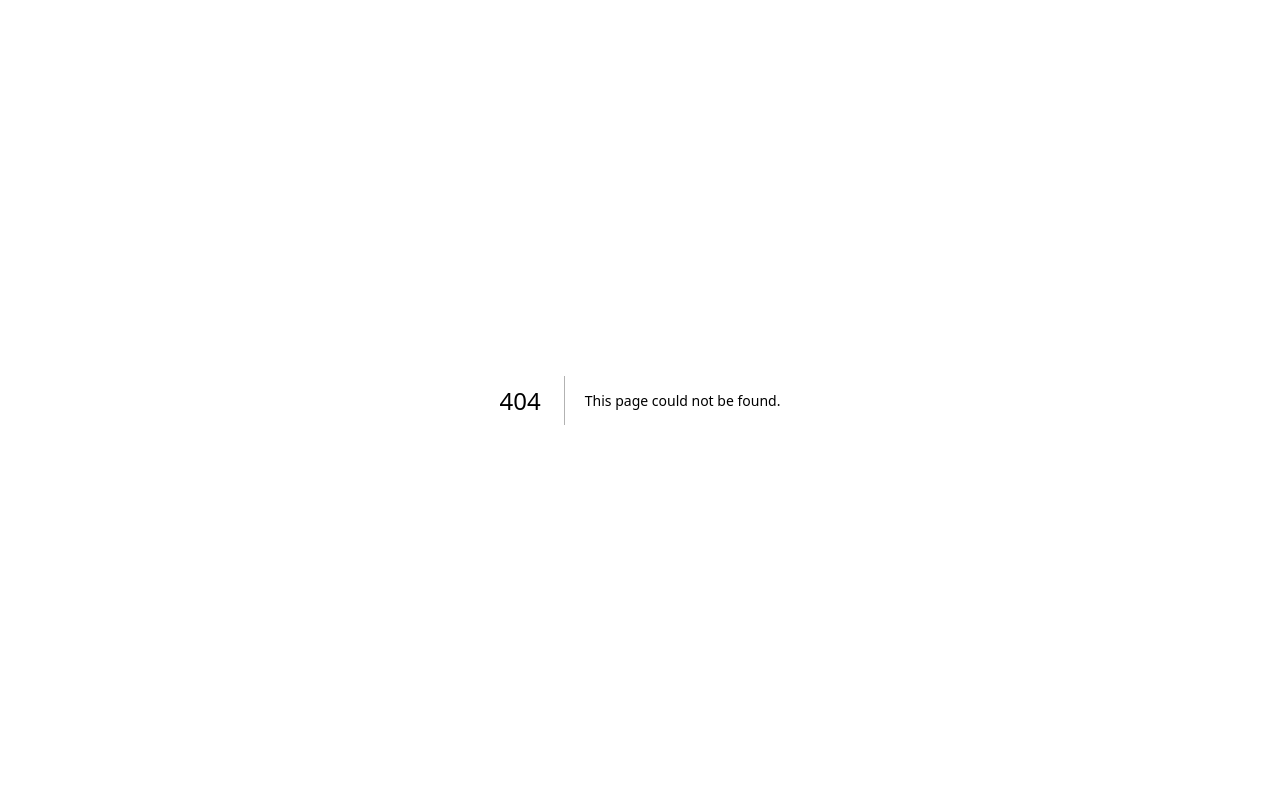
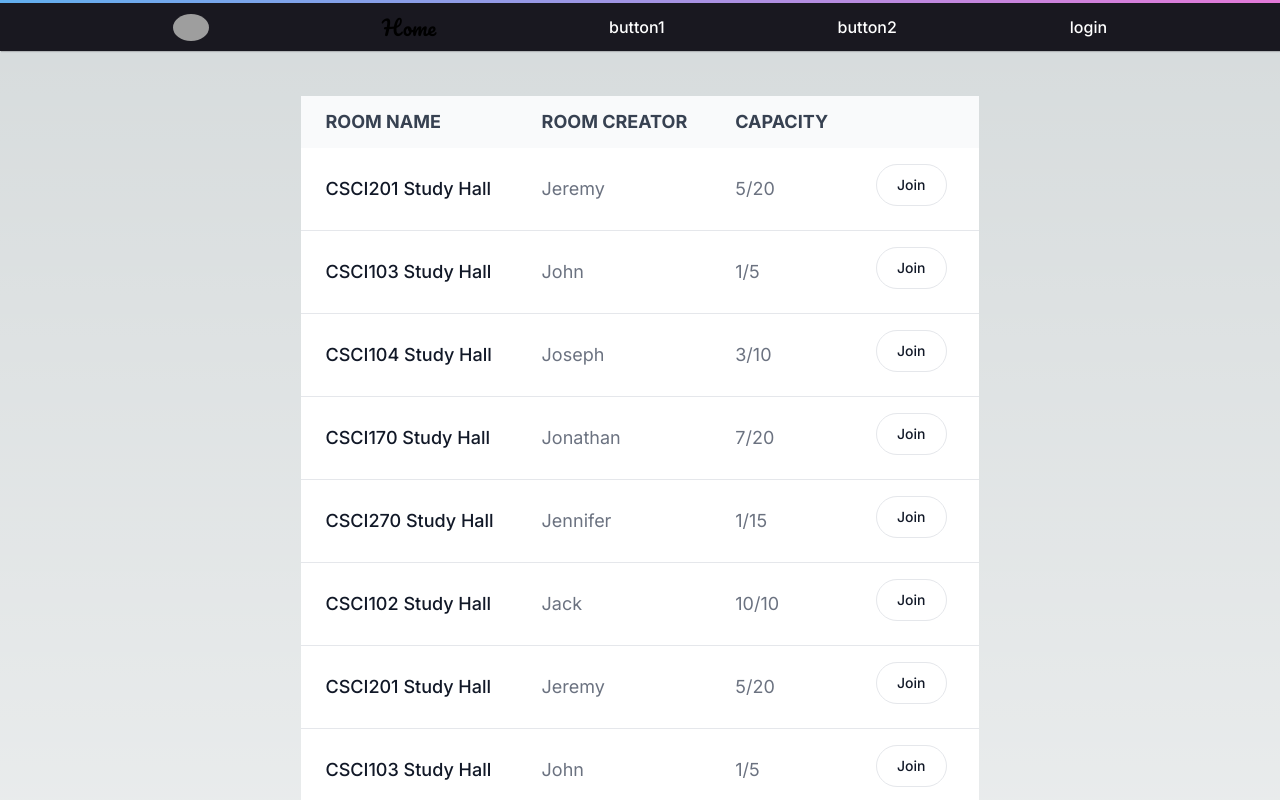
Before and after one commit to Ausbxuse/study-buddy, a Next.js app: page /table in a window 1280 px wide. Before the commit this address had no page. Shown: the top 800 px of the page. Built offline with nearby package versions, Linux system fonts and the light colour scheme; grey boxes are pictures that could not be loaded.

Commit message:
Devanshu Requested Commit
A simple form page and a simple login page still WIP.

```diff
--- /dev/null
+++ b/app/login/page.jsx
@@ -0,0 +1,38 @@
+'use client';
+import { useState } from 'react'
+import Image from 'next/image'
+import Nav from '../../components/nav'
+import '../globals.css'
+
+export default function Table() {
+  return (
+  <main className="flex min-h-screen flex-col items-center justify-between p-24 bg-gradient-to-t from-white via-white dark:from-black dark:via-black lg:static lg:h-auto lg:w-auto lg:bg-none"><Nav></Nav>
+  <div class="w-full max-w-xs">
+  <form class="bg-white shadow-md rounded px-8 pt-6 pb-8 mb-4 center" action=""/**TODO: Insert **/>
+    <div class="mb-4">
+      <label class="block text-gray-700 text-sm font-bold mb-2" for="username">
+        Username
+      </label>
+      <input class="shadow appearance-none border rounded w-full py-2 px-3 text-gray-700 leading-tight focus:outline-none focus:shadow-outline" id="username" type="text" placeholder="Username"/>
+    </div>
+    <div class="mb-6">
+      <label class="block text-gray-700 text-sm font-bold mb-2" for="password">
+        Password
+      </label>
+      <input class="shadow appearance-none border border-red-500 rounded w-full py-2 px-3 text-gray-700 mb-3 leading-tight focus:outline-none focus:shadow-outline" id="password" type="password" placeholder="******************"/>
+      <p class="text-red-500 text-xs italic">Please choose a password.</p>
+    </div>
+    <div class="flex items-center justify-between">
+      <button class="bg-blue-500 hover:bg-blue-700 text-white font-bold py-2 px-4 rounded focus:outline-none focus:shadow-outline" type="button">
+        Sign In
+      </button>
+      <a class="inline-block align-baseline font-bold text-sm text-blue-500 hover:text-blue-800" href="#">
+        Forgot Password?
+      </a>
+      </div>
+    </form>
+    <p class="text-center text-gray-500 text-xs">
+      &copy;2023 Study Buddy Co. All rights reserved.
+    </p>
+  </div></main>)
+}
--- /dev/null
+++ b/app/table/page.jsx
@@ -0,0 +1,64 @@
+'use client';
+import { useState } from 'react'
+import Image from 'next/image'
+import Nav from '../../components/nav'
+import '../globals.css'
+
+export default function Table() {
+  const data = [
+    { cId: 1, cName: 'CSCI201 Study Hall', cCreator: "Jeremy", cCount: 5, cCap: 20 },
+    { cId: 2, cName: 'CSCI103 Study Hall', cCreator: "John", cCount: 1, cCap: 5 },
+    { cId: 3, cName: 'CSCI104 Study Hall', cCreator: "Joseph", cCount: 3, cCap: 10 },
+    { cId: 4, cName: 'CSCI170 Study Hall', cCreator: "Jonathan", cCount: 7, cCap: 20 },
+    { cId: 5, cName: 'CSCI270 Study Hall', cCreator: "Jennifer", cCount: 1, cCap: 15 },
+    { cId: 6, cName: 'CSCI102 Study Hall', cCreator: "Jack", cCount: 10, cCap: 10 },
+    { cId: 1, cName: 'CSCI201 Study Hall', cCreator: "Jeremy", cCount: 5, cCap: 20 },
+    { cId: 2, cName: 'CSCI103 Study Hall', cCreator: "John", cCount: 1, cCap: 5 },
+    { cId: 3, cName: 'CSCI104 Study Hall', cCreator: "Joseph", cCount: 3, cCap: 10 },
+    { cId: 4, cName: 'CSCI170 Study Hall', cCreator: "Jonathan", cCount: 7, cCap: 20 },
+    { cId: 5, cName: 'CSCI270 Study Hall', cCreator: "Jennifer", cCount: 1, cCap: 15 },
+    { cId: 6, cName: 'CSCI102 Study Hall', cCreator: "Jack", cCount: 10, cCap: 10 },
+    { cId: 1, cName: 'CSCI201 Study Hall', cCreator: "Jeremy", cCount: 5, cCap: 20 },
+    { cId: 2, cName: 'CSCI103 Study Hall', cCreator: "John", cCount: 1, cCap: 5 },
+    { cId: 3, cName: 'CSCI104 Study Hall', cCreator: "Joseph", cCount: 3, cCap: 10 },
+    { cId: 4, cName: 'CSCI170 Study Hall', cCreator: "Jonathan", cCount: 7, cCap: 20 },
+    { cId: 5, cName: 'CSCI270 Study Hall', cCreator: "Jennifer", cCount: 1, cCap: 15 },
+    { cId: 6, cName: 'CSCI102 Study Hall', cCreator: "Jack", cCount: 10, cCap: 10 },
+  ]
+  const [users, setUsers] = useState(data)
+
+  const renderUsers = () => {
+    return users.map(({ cId, cName, cCreator, cCount, cCap }) => {
+      return <tr key={cId} class="bg-white border-b dark:bg-gray-800 dark:border-gray-700">
+      <td scope="row" class="px-6 py-4 font-medium text-gray-900 whitespace-nowrap dark:text-white text-lg">{cName}</td>
+      <td class="px-6 py- text-lg">{cCreator}</td>
+      <td class="px-6 py-4 text-lg">{cCount}/{cCap}</td>
+      <td class="px-6 py-4 text-lg">{joinButton({cId}, {cCount} == {cCap})}</td>
+    </tr>
+    })
+  }
+
+  const renderTable = () => {
+    return (
+      <table class="w-full text-sm text-left rtl:text-right text-gray-500 dark:text-gray-400">
+        <thead class="text-xs text-gray-700 uppercase bg-gray-50 dark:bg-gray-700 dark:text-gray-400">
+          <th scope="col" class="px-6 py-3 text-lg">Room Name</th>
+          <th scope="col" class="px-6 py-3 text-lg">Room Creator</th>
+          <th scope="col" class="px-6 py-3 text-lg">Capacity</th>
+          <th class="px-6 py-3"></th>
+        </thead>
+        <tbody>
+          {renderUsers()}
+        </tbody>
+      </table>
+    )
+  }
+  return (<main className="flex min-h-screen flex-col items-center justify-between p-24 bg-gradient-to-t from-white via-white dark:from-black dark:via-black lg:static lg:h-auto lg:w-auto lg:bg-none">
+    <Nav></Nav><div class="relative overflow-x-auto">{renderTable()}</div></main>)
+}
+
+function joinButton(id, full){
+  return full ?
+  (<button type="button" class="py-2.5 px-5 me-2 mb-2 text-sm font-medium text-gray-900 focus:outline-none bg-white rounded-full border border-gray-200 hover:bg-gray-100 hover:text-blue-700 focus:z-10 focus:ring-4 focus:ring-gray-200 dark:focus:ring-gray-700 dark:bg-gray-800 dark:text-gray-400 dark:border-gray-600 dark:hover:text-white dark:hover:bg-gray-700" disabled value={id}>Join</button>) :
+  (<button type="button" class="py-2.5 px-5 me-2 mb-2 text-sm font-medium text-gray-900 focus:outline-none bg-white rounded-full border border-gray-200 hover:bg-gray-100 hover:text-blue-700 focus:z-10 focus:ring-4 focus:ring-gray-200 dark:focus:ring-gray-700 dark:bg-gray-800 dark:text-gray-400 dark:border-gray-600 dark:hover:text-white dark:hover:bg-gray-700" value={id}>Join</button>)
+}
```
